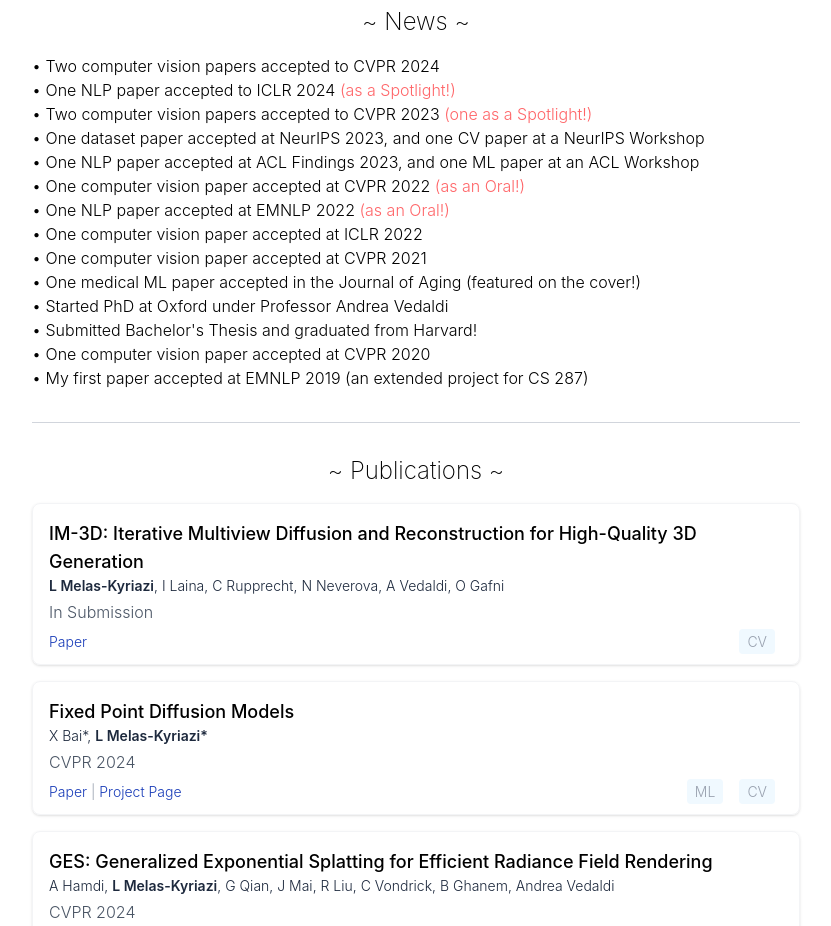
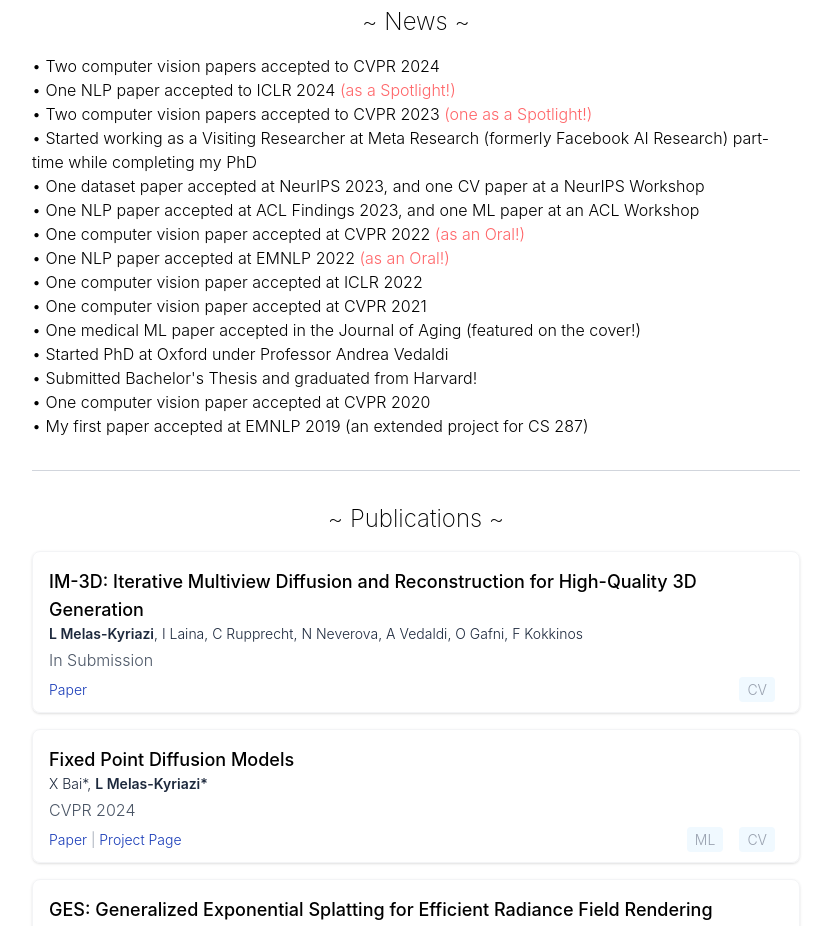
Before and after one commit to lukemelas/lukemelas.github.io, a Next.js app: page / in a window 1280 px wide. Shown: the part 760-1686 px from the top of the page, without its empty margins (224-1055 px from the left). Built offline with nearby package versions, Linux system fonts and the light colour scheme.

Commit message:
Update website

```diff
--- a/app/page.tsx
+++ b/app/page.tsx
@@ -7,7 +7,7 @@ import { customHeadingFont } from './fonts';
 const paperData = [
   {
     "title": "IM-3D: Iterative Multiview Diffusion and Reconstruction for High-Quality 3D Generation",
-    "authors": ["L Melas-Kyriazi", "I Laina", "C Rupprecht", "N Neverova", "A Vedaldi", "O Gafni"],
+    "authors": ["L Melas-Kyriazi", "I Laina", "C Rupprecht", "N Neverova", "A Vedaldi", "O Gafni", "F Kokkinos"],
     "publication": "In Submission",
     "paper": "https://arxiv.org/abs/2402.08682",
     "website": "",
@@ -23,7 +23,7 @@ const paperData = [
   },
   {
     "title": "GES: Generalized Exponential Splatting for Efficient Radiance Field Rendering",
-    "authors": ["A Hamdi", "L Melas-Kyriazi", "G Qian", "J Mai", "R Liu", "C Vondrick", "B Ghanem", "Andrea Vedaldi"],
+    "authors": ["A Hamdi", "L Melas-Kyriazi", "G Qian", "J Mai", "R Liu", "C Vondrick", "B Ghanem", "A Vedaldi"],
     "publication": "CVPR 2024",
     "paper": "https://arxiv.org/abs/2402.10128",
     "website": "https://abdullahamdi.com/ges/",
@@ -249,6 +249,7 @@ export default function Page() {
         <li>• Two computer <span className='text-bold' >vision</span> papers accepted to CVPR 2024 </li>
         <li>• One NLP paper accepted to ICLR 2024 <span className='text-red-400'>(as a Spotlight!)</span></li>
         <li>• Two computer vision papers accepted to CVPR 2023 <span className='text-red-400'>(one as a Spotlight!)</span></li>
+        <li>• Started working as a Visiting Researcher at Meta Research (formerly Facebook AI Research) part-time while completing my PhD</li>
         <li>• One dataset paper accepted at NeurIPS 2023, and one CV paper at a NeurIPS Workshop</li>
         <li>• One NLP paper accepted at ACL Findings 2023, and one ML paper at an ACL Workshop</li>
         <li>• One computer vision paper accepted at CVPR 2022 <span className='text-red-400'>(as an Oral!)</span></li>
```
